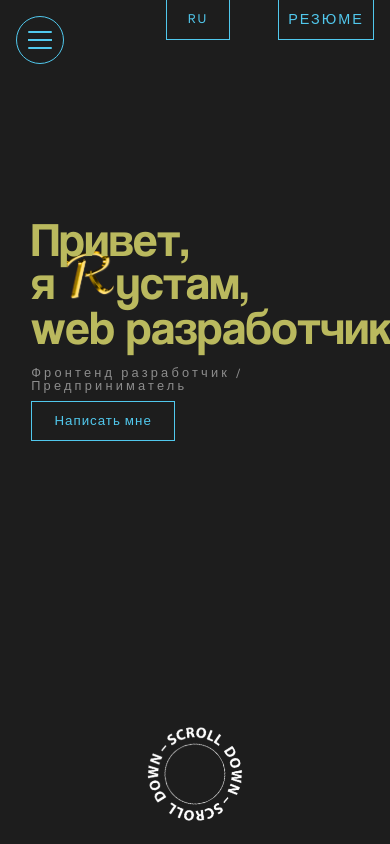
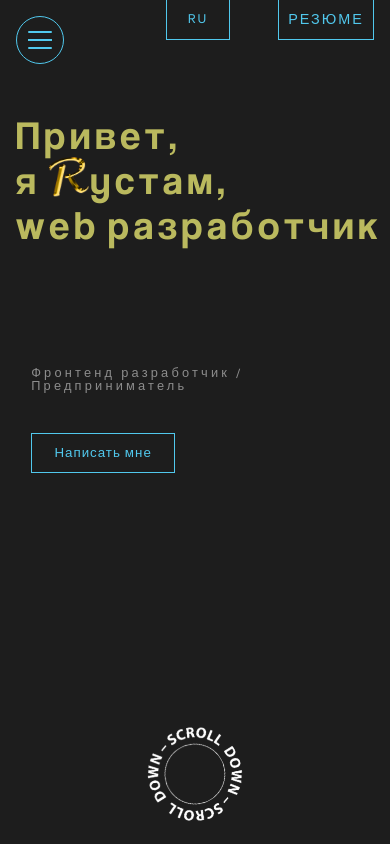
Before and after one commit to Pyctam-AC/sultangaliev-web, a React (Vite) app: page / in a window 390 px wide. Shown: the top 844 px of the page. Built offline with nearby package versions, Linux system fonts and the light colour scheme.

Commit message:
feat: created HeadingIntro & fix style

```diff
--- a/src/components/HeadingIntro/page/Intro.tsx
+++ b/src/components/HeadingIntro/page/Intro.tsx
@@ -6,7 +6,7 @@ import { FC, MouseEventHandler, useCallback, useContext, useEffect, useRef, useS
 import scrollDownImg from '../../../images/scroll-down.png';
 import colorPalettes from "../../../utils/colorPalettes";
 
-import { textIntro, textCare, textContactMe } from "../../../utils/textsPage";
+import { textCare, textContactMe } from "../../../utils/textsPage";
 import LangContexts from "../../../contexts/LangContexts";
 import HeadingIntro from "./UI/HeadingIntro";
 
@@ -17,11 +17,6 @@ export const Intro: FC = () => {
   // Используем useRef для получения ссылок на DOM элементы
   const introScreen: any = useRef();
   const squaresBoard: any = useRef();
-
-  // Инициализируем useRef с типом соответствующего DOM элемента
-  /* const firstLine = useRef<HTMLHeadingElement>(null);
-  const secondLine = useRef<HTMLHeadingElement>(null);
-  const thirdLine = useRef<HTMLHeadingElement>(null); */
 
   // Состояние активной палитры цветов и массив квадратов
   const [activeColorPalette] = useState<string[]>(colorPalettes.neon);
@@ -60,62 +55,6 @@ export const Intro: FC = () => {
     return elementsArray[Math.round(Math.random() * (elementsArray.length-1))] as HTMLElement;
   }
 
-  const characters = textIntro[lang].text
-  //const characters = textIntro[lang].text.split("");
-
-/*   const letterrEffect = () => {
-
-    characters.forEach((char, i) => {
-      const letter = document.createElement('span');
-      if (char === ' ') {
-        letter.style.display = 'inline';
-      } else {
-        letter.style.display = 'inline-block';
-      }
-      letter.classList.add('intro_header_letter');
-
-      if (char === 'R' || char === 'Р') {
-        letter.classList.add('intro_header_letter-main');
-        letter.dataset.aos="letter-animation";
-        letter.dataset.aosDuration="800";
-      } else {
-        letter.classList.add('intro_header_letter-default');
-        letter.innerText = char;
-        letter.dataset.aos="zoom-in";
-        letter.dataset.aosDuration="200";
-      }
-
-      letter.dataset.aosDelay=`${i * 100}`;
-
-      if (lang === 'RU') {
-        if (i < 7) {
-          firstLine.current?.append(letter);
-        } else if (i < 17) {
-          secondLine.current?.append(letter);
-        } else if (i < 33) {
-          thirdLine.current?.append(letter);
-        }
-      } else {
-        if (i < 3) {
-        firstLine.current?.append(letter);
-        } else if (i < 15) {
-        secondLine.current?.append(letter);
-        } else if (i < 28) {
-          thirdLine.current?.append(letter);
-        }
-      }
-    });
-  }
-
-
-  // useEffect для инициализации заголовков при монтировании компонента
-  useEffect(() => {
-    letterrEffect()
-    }, [lang]
-  ); */
-
-
-
   // useEffect для инициализации массива квадратов при монтировании компонента
   useEffect(() => {
 
@@ -143,10 +82,7 @@ export const Intro: FC = () => {
   return (
     <section id="home" className="section intro-section">
       <div ref={introScreen} className="intro">
-        {/* <h1 ref={firstLine} className="intro_header intro_header_first-line"></h1>
-        <h1 ref={secondLine} className="intro_header intro_header_second-line"></h1>
-        <h1 ref={thirdLine} className="intro_header intro_header_third-line"></h1> */}
-        <HeadingIntro text={characters} />
+        <HeadingIntro />
         <p data-aos="fade-down" data-aos-duration="500" data-aos-delay="2900" className="text-muted intro_text">{textCare[lang].text}</p>
         <div className="intro_contact" data-aos="fade-down" data-aos-duration="800" data-aos-delay="3000">
           <a href="#portfolio"><button className="animated-button intro_contact-button">{textContactMe[lang].text}</button></a>
--- a/src/components/HeadingIntro/page/UI/HeadingIntro.tsx
+++ b/src/components/HeadingIntro/page/UI/HeadingIntro.tsx
@@ -1,82 +1,87 @@
 /* eslint-disable react-hooks/exhaustive-deps */
 /* eslint-disable @typescript-eslint/no-explicit-any */
-import { FC, useContext, useEffect, useRef } from 'react';
+import { FC, useContext, useEffect, useState } from 'react';
 import LangContexts from '../../../../contexts/LangContexts';
+import { textIntro } from '../data';
 
-interface IHeadingfProps {
-  text: string;
-}
-
-const HeadingIntro: FC<IHeadingfProps> = ({ text }) => {
+const HeadingIntro: FC = () => {
 
   const lang = useContext(LangContexts);
 
-  // Инициализируем useRef с типом соответствующего DOM элемента
-  const firstLine = useRef<HTMLHeadingElement>(null);
-  const secondLine = useRef<HTMLHeadingElement>(null);
-  const thirdLine = useRef<HTMLHeadingElement>(null);
+  const [change, setChange] = useState(false);
 
-  //const [first, setFirst] = useState()
+  const firstLine = change ? null : textIntro[lang].first_Line.split('');
+  const secondLine = change ? null : textIntro[lang].second_Line.split('');
+  const thirdLine = change ? null : textIntro[lang].third_Line.split('');
 
-  //const heading: any = useRef();
-  const characters = text.split("");
+  useEffect (() => {
+    setChange(true);
+    setTimeout(()=> {
+      setChange(false)
+    }, 100)
+  }, [lang])
 
-  const letterrEffect = (letter:string[] | undefined) =>{
-    return letter?.forEach((char: string, i: number) => {
-      const letter = document.createElement("span");
-      if (char === " ") {
-        letter.style.display = "inline";
-      } else {
-        letter.style.display = "inline-block";
-      }
-      letter.classList.add("intro_header_letter");
-
-      if (char === "R" || char === "Р") {
-        letter.classList.add("intro_header_letter-main");
-        letter.dataset.aos = "letter-animation";
-        letter.dataset.aosDuration = "800";
-      } else {
-        letter.classList.add("intro_header_letter-default");
-        letter.innerText = char;
-        letter.dataset.aos = "zoom-in";
-        letter.dataset.aosDuration = "200";
-      }
-
-      letter.dataset.aosDelay = `${i * 100}`;
-
-      if (lang === "RU") {
-        if (i < 7) {
-          //firstLine.current?.removeChild(letter);
-          firstLine.current?.append(letter);
-        } else if (i < 17) {
-          secondLine.current?.append(letter);
-        } else if (i < 33) {
-          thirdLine.current?.append(letter);
-        }
-      } else {
-        if (i < 3) {
-          firstLine.current?.append(letter);
-        } else if (i < 15) {
-          secondLine.current?.append(letter);
-        } else if (i < 28) {
-          thirdLine.current?.append(letter);
-        }
-      }
-    });
+  const classLetter = (char: string) => char === ' ' ? "space" : "letter";
+  const letterImg = (char: string) => {
+    if (char === "R" || char === "Р") {
+      return 'intro_header_letter-main'
+    }
+    else {
+      return "intro_header_letter-default"
+    }
   }
 
-  // useEffect для инициализации заголовков при монтировании компонента
-  useEffect(() => {
+  return (
+  <header className='intro_header'>
+    <div className='intro_header_line'>
+    {
+      firstLine?.map((letter, i) => {
+        return (
+          <h1
+            className={`intro_header_letter intro_header_first-line intro_header_letter-default ${classLetter(letter)}`}
+            data-aos="zoom-in"
+            data-aos-duration="200"
+            data-aos-delay={`${i * 200}`}
+          >
+            {letter}
+          </h1>
+        );
+      })
+    }
+    </div>
+    <div className='intro_header_line'>
+    {
+      secondLine?.map((letter, i) => {
 
-   letterrEffect(characters);
-
-  }, [lang]);
-
-  return (
-  <header>
-    <h1 ref={firstLine} className="intro_header intro_header_first-line"></h1>
-    <h1 ref={secondLine} className="intro_header intro_header_second-line"></h1>
-    <h1 ref={thirdLine} className="intro_header intro_header_third-line"></h1>
+          return (
+            <h1
+              className={`intro_header_letter intro_header_second-line ${letterImg(letter)} ${classLetter(letter)}`}
+              data-aos="zoom-in"
+              data-aos-duration="200"
+              data-aos-delay={`${i * 150}`}
+            >
+              {letter === "R" || letter === "Р" ? " " : letter}
+            </h1>
+          )
+      })
+    }
+    </div>
+    <div className='intro_header_line'>
+    {
+      thirdLine?.map((letter, i) => {
+        return (
+          <h1
+            className={`intro_header_letter intro_header_second-line intro_header_letter-default ${classLetter(letter)}`}
+            data-aos="zoom-in"
+            data-aos-duration="200"
+            data-aos-delay={`${i * 100}`}
+          >
+            {letter}
+          </h1>
+        );
+      })
+    }
+    </div>
   </header>);
 };
 
--- a/src/components/HeadingIntro/page/data.ts
+++ b/src/components/HeadingIntro/page/data.ts
@@ -0,0 +1,14 @@
+import { textList } from "../../../interface/textContent";
+
+export const textIntro:textList = {
+  EN: {
+    first_Line: "Hi,",
+    second_Line: "I'm Rustam,",
+    third_Line: "web developer",
+  },
+  RU: {
+    first_Line: "Привет,",
+    second_Line: "я Рустам,",
+    third_Line: "web разработчик",
+  }
+}
--- a/src/styles/_intro.scss
+++ b/src/styles/_intro.scss
@@ -13,35 +13,56 @@
   justify-content: center;
 
   &_header{
-    font-size: 6.3rem;
-    font-weight: normal;
-    line-height: $intro-header_line-height;
-    position: absolute;
-    left: $main-menu_width;
-    margin: 0 0 0 3rem;
+    height: min-content;
+    margin-left: 3rem;
+    margin-top: 15rem;
+    display: flex;
+    flex-direction: column;
+    z-index: 0;
+
+    &_line {
+      display: flex;
+    }
 
     &_first-line {
+      height: min-content;
       top: $intro-header_margin-top;
+      font-size: 6.3rem;
+      font-weight: normal;
+      line-height: 7.3rem;
+      left: $main-menu_width;
       padding-top: 1rem;
       z-index: 3;
       white-space: nowrap;
     }
     &_second-line {
+      height: min-content;
+      top: $intro-header_margin-top;
+      font-size: 6.3rem;
+      font-weight: normal;
+      line-height: 7rem;
+      left: $main-menu_width;
       top: calc(#{$intro-header_margin-top} + #{$intro-header_line-height} + .2rem);
       z-index: 2;
       white-space: nowrap;
     }
     &_third-line {
+      height: min-content;
+      top: $intro-header_margin-top;
+      font-size: 6.3rem;
+      font-weight: normal;
+      line-height: 7rem;
+      left: $main-menu_width;
       top: calc(#{$intro-header_margin-top} + #{$intro-header_line-height * 2} - .5rem);
       padding: 0 1rem 1rem 0;
       z-index: 1;
       white-space: nowrap;
-
       overflow: hidden;
     }
 
     &_letter {
       cursor: default;
+      padding-right: .5rem;
       animation-fill-mode: both;
       animation-iteration-count: 1;
 
@@ -75,7 +96,7 @@
     font-size: 0.8rem;
     background-color: #1d1d1d;
     position: absolute;
-    top: calc(#{$intro-header_margin-top} + #{$intro-header_line-height * 3} + .5rem);
+    top: calc(#{$intro-header_margin-top} + #{$intro-header_line-height * 3} + 2rem);
     left: $main-menu_width;
   }
   &_contact {
@@ -85,9 +106,10 @@
     left: $main-menu_width;
   }
   &_contact-button {
+    margin-top: 2rem;
     width: max-content;
     background-color: #1d1d1d;
-    padding: .7rem 1.4rem .5rem;
+    padding: .7rem 1.4rem 0.5rem;
   }
 
   &_board{
@@ -134,21 +156,60 @@
   }
 }
 
+@media (max-width: 1100px) {
+  .intro {
+    &_header {
+
+      &_first-line {
+        line-height: 4.7rem;
+        font-size: 4rem;
+      }
+      &_second-line {
+        top: calc(#{$intro-header_margin-top} + #{$intro-header_line-height} - 2rem);
+        line-height: 4.7rem;
+        font-size: 4rem;
+      }
+      &_third-line {
+        top: calc(#{$intro-header_margin-top} + #{$intro-header_line-height * 2} - .5rem);
+        line-height: 4.7rem;
+        font-size: 4rem;
+      }
+      &_letter {
+        cursor: default;
+        padding-right: .3rem;
+        animation-fill-mode: both;
+        animation-iteration-count: 1;
+      }
+
+      &_letter-main {
+        width: 4rem;
+        height: 4rem;
+      }
+    }
+  }
+}
+
+
 @media (max-width: 767px) {
   .intro {
     &_header {
       font-size: 4rem;
-      margin: 0 0 0 8%;
+      margin-top: 6rem;
       left: 0;
 
       &_first-line {
         top: $intro-header_margin-top--md;
+        font-size: 4.3rem;
       }
       &_second-line {
         top: calc(#{$intro-header_margin-top--md} + #{$intro-header_line-height--md} + .2rem);
+        line-height: 4.7rem;
+        font-size: 4.3rem;
       }
       &_third-line {
         top: calc(#{$intro-header_margin-top--md} + #{$intro-header_line-height--md * 2} - .5rem);
+        line-height: 4.7rem;
+        font-size: 4.3rem;
       }
 
       &_letter-main {
@@ -174,18 +235,24 @@
     }
   }
 }
-@media (max-width: 425px) {
+@media (max-width: 660px) {
   .intro {
     &_header {
-      font-size: 3rem;
+      margin-left: 1rem;
 
       &_first-line {
+        font-size: 3rem;
+        line-height: 3.3rem;
         top: $intro-header_margin-top--md;
       }
       &_second-line {
+        font-size: 3rem;
+        line-height: 3.3rem;
         top: calc(#{$intro-header_margin-top--md} + #{$intro-header_line-height--sm} + .2rem);
       }
       &_third-line {
+        font-size: 3rem;
+        line-height: 3.3rem;
         top: calc(#{$intro-header_margin-top--md} + #{$intro-header_line-height--sm * 2} - .5rem);
       }
 
@@ -205,10 +272,26 @@
     }
   }
 }
-@media (max-width: 374px) {
+@media (max-width: 466px) {
   .intro {
     &_header {
-      font-size: 2.5rem;
+
+
+      &_first-line {
+        font-size: 2.5rem;
+        line-height: 2.8rem;
+        top: $intro-header_margin-top--md;
+      }
+      &_second-line {
+        font-size: 2.5rem;
+        line-height: 2.8rem;
+        top: calc(#{$intro-header_margin-top--md} + #{$intro-header_line-height--sm} + .2rem);
+      }
+      &_third-line {
+        font-size: 2.5rem;
+        line-height: 2.8rem;
+        top: calc(#{$intro-header_margin-top--md} + #{$intro-header_line-height--sm * 2} - .5rem);
+      }
 
       &_letter-main {
         width: 2.5rem;
@@ -328,6 +411,25 @@
   display: inline-block;
 }
 
+.space {
+  width: 2.5rem;
+  display: inline;
+}
+@media (max-width: 1100px) {
+  .space {
+    width: 1.5rem;
+  }
+}
+@media (max-width: 466px) {
+  .space {
+    width: .5rem;
+  }
+}
+
+.letter {
+  display: inline-block;
+}
+
 
 [data-aos="letter-animation"] {
   transform: rotate(360deg);
```
Also changed, not shown: src/App.tsx (+10 -2 lines).
